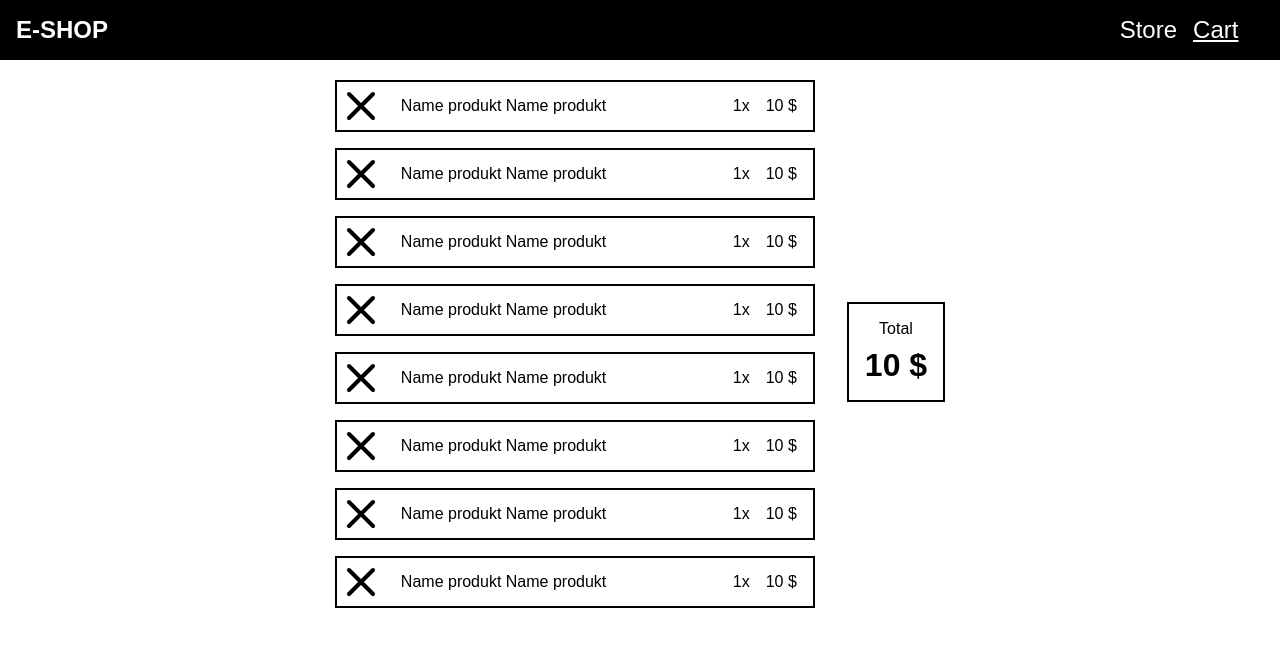
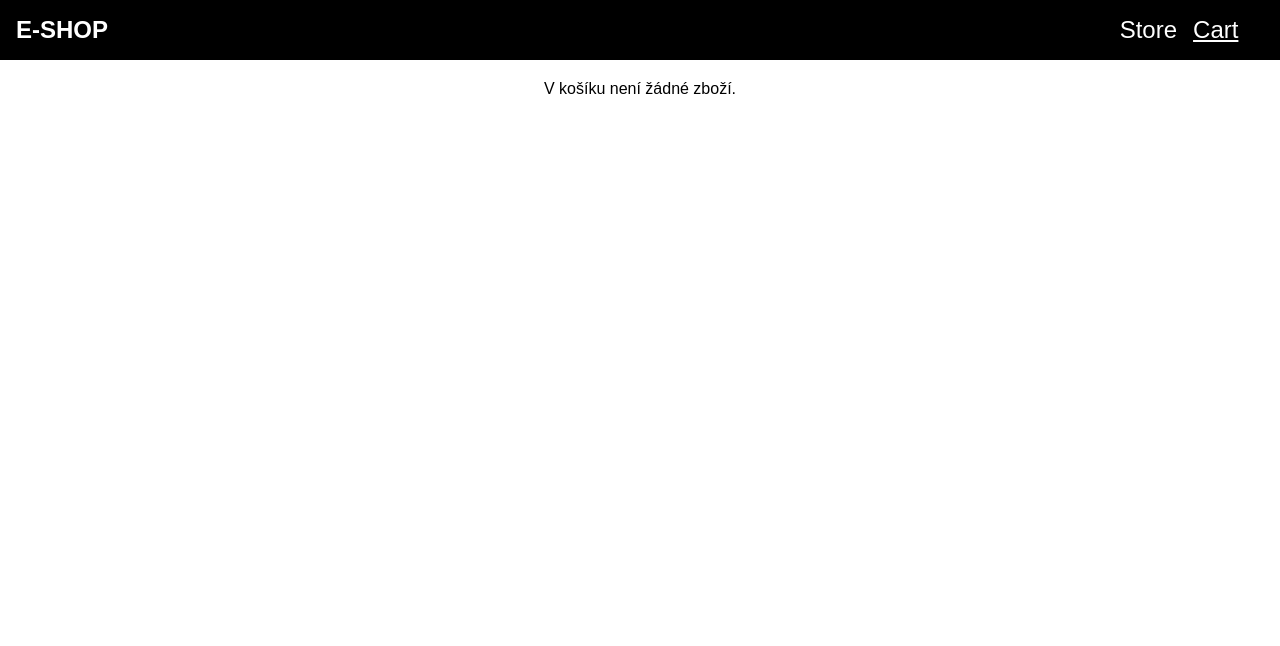
Before and after one commit to Raus-Michal/eshop, a Vue app: page /cart in a window 1280 px wide. Shown: the top 646 px of the page. Built offline with nearby package versions, Linux system fonts and the light colour scheme; the HTML template or start-up script is replaced by a standard one; a web font is replaced by a local one.

Commit message:
DOKONCENI nakupni logiky APLIKACE

```diff
--- a/src/components/Thing.vue
+++ b/src/components/Thing.vue
@@ -1,11 +1,30 @@
 <script setup lang="ts">
+import { useProductStore } from '@/stores/ProductStore';
+const productStore = useProductStore(); // Použití store
+
+const props = defineProps<{
+cart:{
+id: number;
+name: string;
+price: number;
+picture: string;
+quantity: number;
+}[] // z objektu udělá pole
+}>();
+
+
+const clearItemFromCart = (productId: number) => {
+// pomocí proměnné se přemostí funkce objektu
+productStore.clearItemFromCart(productId); // funkce odstraní z košíku produkt viz ProductStore.ts
+};
 
 </script>
 
 <template>
+<div  v-for="cart in cart" :key="cart.id">
 <ul class="product">
             <li>
-                <button type="button" title="Odebrat položku z košíku">
+                <button @click="clearItemFromCart(cart.id)" type="button" title="Odebrat položku z košíku">
                   <span class="svg-span">
                   <svg width="400" height="400" viewBox="0 0 400 400" stroke-width="50" stroke-linejoin="round" stroke="black" stroke-linecap="round" fill="none">
                   <line x1="50" y1="50" x2="350" y2="350" />
@@ -14,10 +33,11 @@
                   </span>
                 </button>
             </li>
-                <li>Name produkt Name produkt</li>
-                <li>1x</li>
-                <li>10 &#36;</li>
+                <li>{{ cart.name }}</li>
+                <li>{{ cart.quantity}}x</li>
+                <li>{{ cart.price * cart.quantity }} &euro;</li>
 </ul>
+</div>
 </template>
 
 <style scope>
--- a/src/stores/ProductStore.ts
+++ b/src/stores/ProductStore.ts
@@ -60,7 +60,14 @@ export const useProductStore = defineStore('productStore', {
     // Vrátí počet produktů v košíku podle jejich id
     const item = this.cart.find(item => item.id === productId); // cart.value je pole všech produktů v košíku (protože používám storeToRefs()), .find() projde celé pole a najde první objekt, kde item.id === productId., Pokud takový produkt existuje, vrátí jeho objekt. Pokud neexistuje, vrátí undefined.
     return item ? item.quantity : 0;  // pokud je item (není undefined), vracej item, jinak vracej 0
+  },
+  totalPrice(){
+  return this.cart.reduce((total, item) => total + item.price * item.quantity, 0); // .reduce() projde celé pole cart, sečte ceny produktů a vynásobí je jejich počtem (quantity), 0 je počáteční hodnota (total).
+  },
+  clearItemFromCart(productId:number){
+    // funkce vymaže produkt v košíku bez ohledu na to, kolikrát se v košíku nachází, quantity nerozhoduje
+    this.cart = this.cart.filter(item => item.id !== productId); // filter ponechá všechny objekty, které neodpovídají podmínce cart.id !== productId
+    console.log(`Produkt s ID ${productId} byl odstraněn z košíku.`, this.cart);
   }
-
   }
 });
--- a/src/views/Cart.vue
+++ b/src/views/Cart.vue
@@ -1,34 +1,29 @@
 <script setup lang="ts">
 import Thing from '../components/Thing.vue'
+import { storeToRefs } from 'pinia';
+import { useProductStore } from '@/stores/ProductStore';
 
+const productStore = useProductStore(); // Použití store
 
+const { cart } = storeToRefs(productStore); // Zajistí reaktivní přístup k `cart`
 
 </script>
 
 <template>
 <section class="con">
-    <div class="con-products">
+    <div v-if="cart.length > 0" class="con-products">
         <div>
-
-
-<Thing />
-<Thing />
-<Thing />
-<Thing />
-<Thing />
-<Thing />
-<Thing />
-<Thing />
-
-
-
+        <Thing :cart="cart" />
         </div>
 
         <div class="con-price">
         <p>Total</p>
-        <p class="big">10 &#36;</p>
+        <p class="big">{{ productStore.totalPrice() }} &euro;</p>
         </div>
     </div>
+<div v-if="cart.length === 0">
+<p>V košíku není žádné zboží.</p>
+</div>
 </section>
 </template>
 
--- a/src/views/Store.vue
+++ b/src/views/Store.vue
@@ -1,8 +1,17 @@
 <script setup lang="ts">
+import Product from '../components/Product.vue';
 import { storeToRefs } from 'pinia';
-import Product from '../components/Product.vue';
-import { useProductStore } from '@/stores/ProductStore'; // Ověř správnou cestu
+import { useProductStore } from '@/stores/ProductStore';
 import { onMounted } from 'vue';
+import { useRouter } from 'vue-router';
+
+const router = useRouter(); // načtení obsahu routeru do proměnné
+
+const goToCart=()=>
+{
+// funkce zajistí pomocí routeru přesměrování na košík
+router.push('/cart'); // Přesměrování na košík
+};
 
 
 const productStore = useProductStore(); // Použití store
@@ -23,7 +32,7 @@ console.log("Produkty načteny v Store: " + products);
 <div class="cen">
 <section class="con-all-products">
 
-<button v-if="cart.length > 0" class="number-of-products" type="button" title="Shopping cart">
+<button @click="goToCart()" v-if="cart.length > 0" class="number-of-products" type="button" title="Shopping cart">
 <span class="p-number">{{ cart.length }}</span>
 <span class="butt-svg"> </span>
 </button>
```
